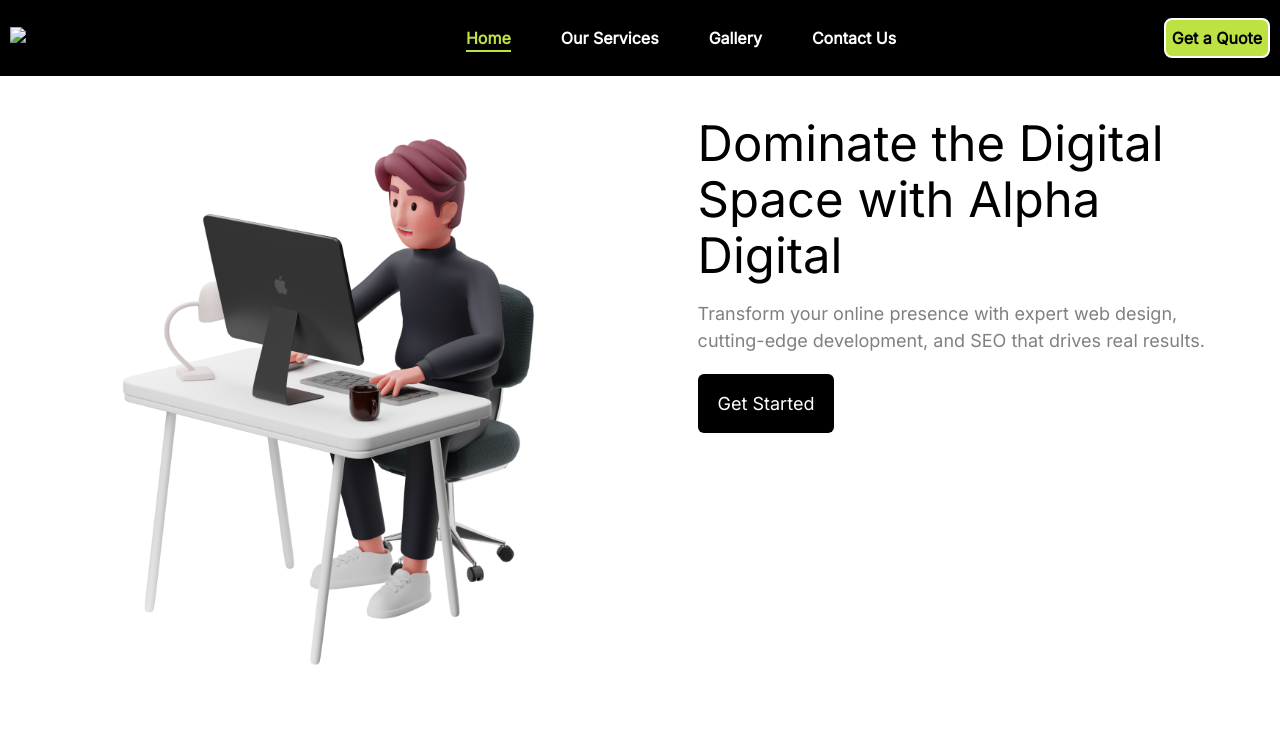
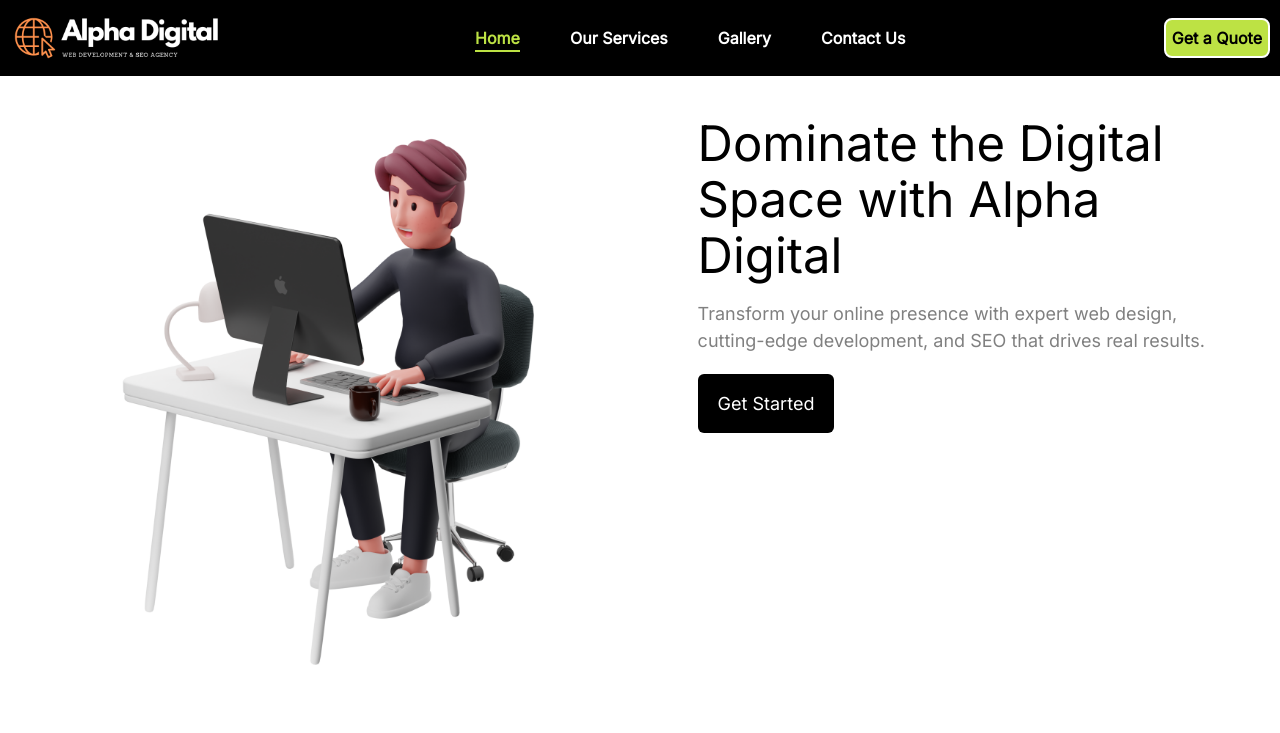
Before and after one commit to jacksen30/Agency-Website, a plain HTML site: page index.html in a window 1280 px wide. Shown: the top 733 px of the page. Drawn offline with Linux system fonts and the light colour scheme; a script that the page names is missing.

Commit message:
create and import header banner logo image

```diff
--- a/index.html
+++ b/index.html
@@ -53,7 +53,7 @@
                 <div class="bar"></div>
             </div>
             <div class="header__brandname-wrapper">
-                <img class="header__logo" src="./rapid-modular-header-logo.png" alt="Rapid Modular WA Logo">
+                <img class="header__logo" src="./assets/images/Alpha Digital Header Logo.png" alt="Rapid Modular WA Logo">
             </div>
             <nav class="header__nav">
                 <ul class="header__nav-list" id="nav-list">
```
Also changed, not shown: assets/images/Alpha Digital Header Logo.png (added), assets/images/icon-error.svg (added), 2 other files.
